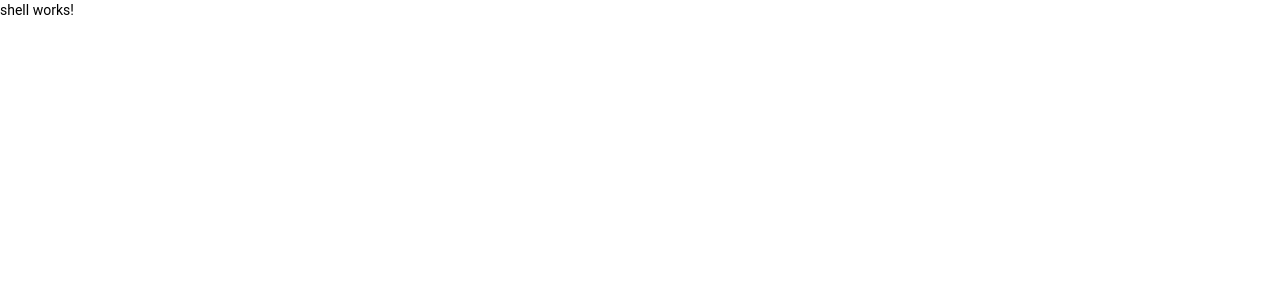
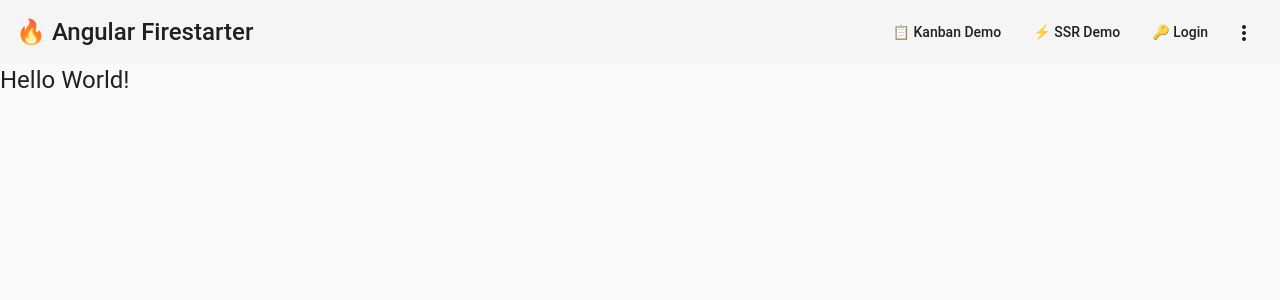
Before and after one commit to jacintoaczz/firestarter, an Angular app: page / in a window 1280 px wide. Shown: the top 300 px of the page. Built offline with nearby package versions, Linux system fonts and the light colour scheme.

Commit message:
Defined the app's navigation look and behaviour.

```diff
--- a/src/app/shared/components/shell/shell.component.html
+++ b/src/app/shared/components/shell/shell.component.html
@@ -1 +1,80 @@
-<p>shell works!</p>
+<mat-sidenav-container class="sidenav-container">
+  <mat-sidenav
+    #drawer
+    class="sidenav"
+    fixedInViewport
+    [attr.role]="(isHandset$ | async) ? 'dialog' : 'navigation'"
+    [mode]="(isHandset$ | async) ? 'over' : 'side'"
+    [opened]="false"
+  >
+    <mat-toolbar>Menu</mat-toolbar>
+    <mat-nav-list>
+      <a mat-list-item router-link="/" (click)="drawer.close()">🔥 Home</a>
+      <a mat-list-item router-link="/kanban" (click)="drawer.close()"
+        >📋 Kanban Demo</a
+      >
+      <a mat-list-item router-link="/customers" (click)="drawer.close()"
+        >⚡ SSR Demo</a
+      >
+      <a mat-list-item router-link="/login" (click)="drawer.close()"
+        >🔑 Login</a
+      >
+    </mat-nav-list>
+  </mat-sidenav>
+
+  <mat-sidenav-content>
+    <mat-toolbar>
+      <button
+        type="button"
+        aria-label="Toggle sidenav"
+        mat-icon-button
+        (click)="drawer.toggle()"
+        *ngIf="isHandset$ | async"
+      >
+        <mat-icon aria-label="Side nav toggle icon">menu</mat-icon>
+      </button>
+      <span class="logo" routerLink="/">🔥 Angular Firestarter</span>
+      <span class="fill-space"></span>
+      <div *ngIf="!(isHandset$ | async)">
+        <a mat-button routerLink="/kanban">📋 Kanban Demo</a>
+        <a mat-button routerLink="/customers">⚡ SSR Demo</a>
+        <a mat-button routerLink="/kanban">🔑 Login</a>
+      </div>
+
+      <!-- Dropdown icon-button -->
+      <button
+        mat-icon-button
+        [matMenuTriggerFor]="menu"
+        aria-label="Example icon-button with a menu"
+      >
+        <mat-icon>more_vert</mat-icon>
+      </button>
+
+      <!-- Dropdown items -->
+      <mat-menu #menu="matMenu">
+        <a mat-menu-item href="https://fireship.page.link/slack">
+          <i>💬</i>
+          <span>Chat on Slack</span>
+        </a>
+        <a mat-menu-item href="https://github.com/jacintoaczz/firestarter.git">
+          <i>💾</i>
+          <span>Code on Github</span>
+        </a>
+        <a mat-menu-item href="https://fireship.io/courses/angular">
+          <i>🔥</i>
+          <span>Full Course on Fireship</span>
+        </a>
+
+        <a
+          mat-menu-item
+          href="https://www.youtube.com/channel/UCsBjURrPoezykLs9EqgamOA"
+        >
+          <i>📺</i>
+          <span>Watch on the YouTube</span>
+        </a>
+      </mat-menu>
+    </mat-toolbar>
+
+    <ng-content></ng-content>
+  </mat-sidenav-content>
+</mat-sidenav-container>
--- a/src/app/shared/components/shell/shell.component.scss
+++ b/src/app/shared/components/shell/shell.component.scss
@@ -0,0 +1,45 @@
+.sidenav-container {
+  height: 100%;
+}
+
+.logo {
+  font-size: 1.2em;
+  cursor: pointer;
+  outline: none;
+}
+
+.mat-drawer-side {
+  border: none;
+  box-shadow: 1px 1px 10px 1px rgba(0, 0, 0, 0.3);
+}
+
+.sidenav {
+  width: 200px;
+  font-family: sofia-pro;
+}
+
+.sidenav .mat-toolbar {
+  background: inherit;
+}
+
+.mat-toolbar.mat-primary {
+  position: sticky;
+  top: 0;
+  z-index: 1;
+}
+
+.fill-space {
+  flex: 1 1 auto;
+}
+
+i {
+  font-style: normal;
+  font-size: 1.25em;
+  margin-right: 16px;
+}
+
+.avatar {
+  width: 1.75em;
+  border-radius: 50%;
+  margin: 0 10px 5px;
+}
--- a/src/app/shared/components/shell/shell.component.ts
+++ b/src/app/shared/components/shell/shell.component.ts
@@ -1,5 +1,8 @@
 // Navigation shell for the entire the app
 import { Component, OnInit } from '@angular/core';
+import { BreakpointObserver, Breakpoints } from '@angular/cdk/layout';
+import { Observable } from 'rxjs';
+import { map, shareReplay } from 'rxjs/operators';
 
 @Component({
   selector: 'app-shell',
@@ -7,7 +10,16 @@
   styleUrls: ['./shell.component.scss'],
 })
 export class ShellComponent implements OnInit {
-  constructor() {}
+  isHandset$: Observable<boolean> = this.breakPointObserver
+    .observe([Breakpoints.Handset])
+    .pipe(
+      map((result) => result.matches),
+      // Used to subscribe to the observable multiple times
+      shareReplay()
+    );
+
+  // With this we can check in the code for our chosen breakpoints when the screen is resized
+  constructor(private breakPointObserver: BreakpointObserver) {}
 
   ngOnInit(): void {}
 }
```
